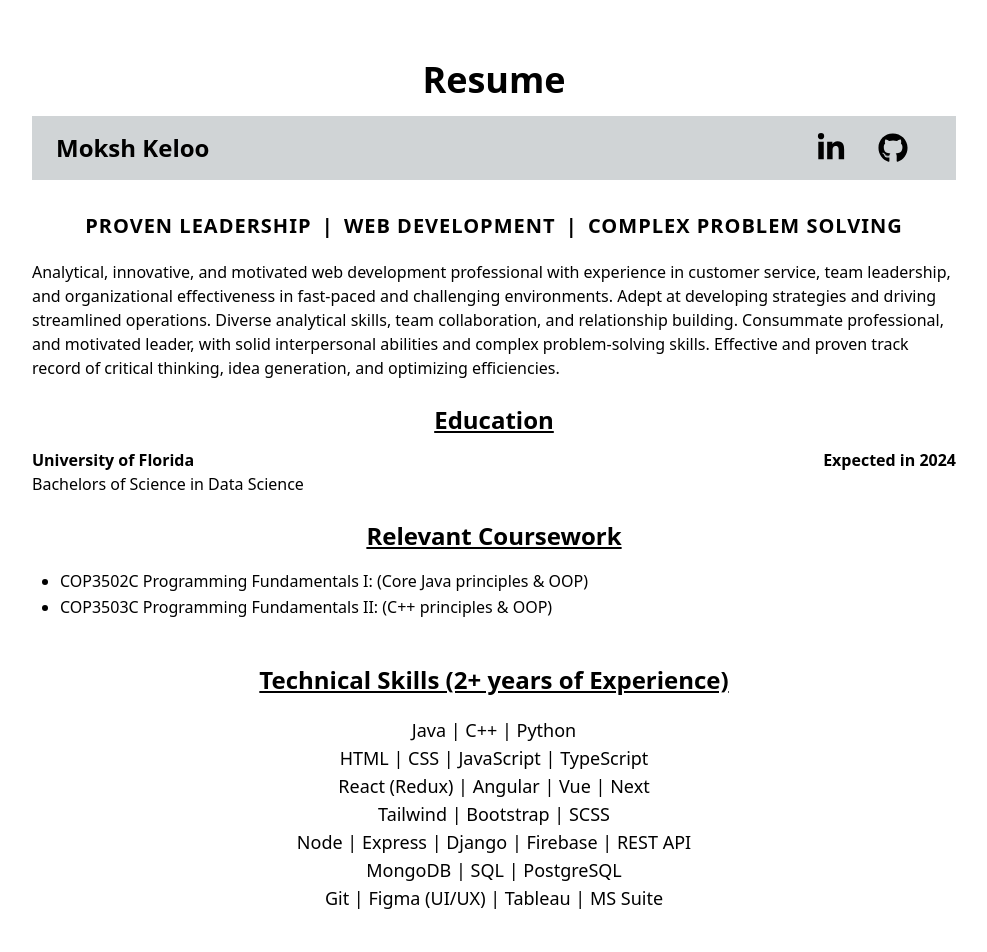
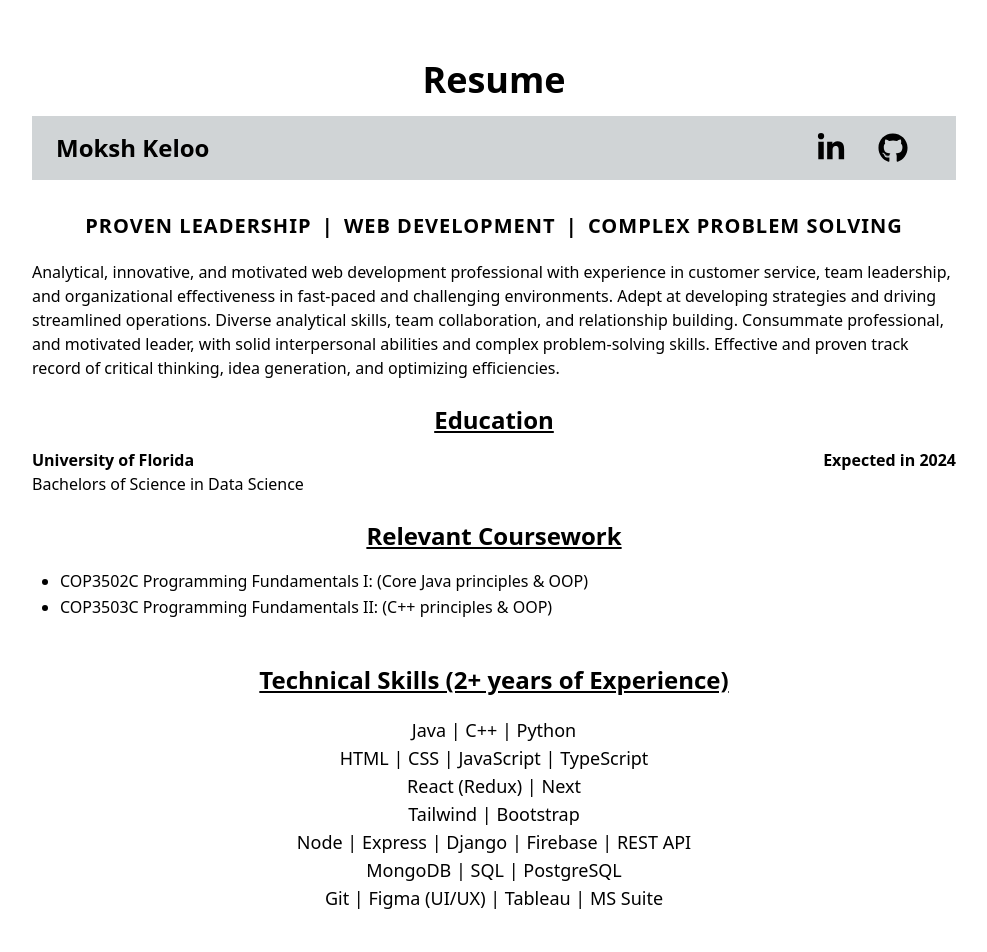
Before and after one commit to mkeloo/Resume, a React (Create React App) app: page / in a window 1280 px wide. Shown: the top 952 px of the page, without its empty margins (146-1133 px from the left). Built offline with nearby package versions, Linux system fonts and the light colour scheme; the HTML template or start-up script is replaced by a standard one.

Commit message:
Update Resume.jsx

```diff
--- a/src/components/Resume.jsx
+++ b/src/components/Resume.jsx
@@ -124,9 +124,9 @@ const Resume = () => {
           <br />
           HTML | CSS | JavaScript | TypeScript
           <br />
-          React (Redux) | Angular | Vue | Next
+          React (Redux) | Next
           <br />
-          Tailwind | Bootstrap | SCSS
+          Tailwind | Bootstrap
           <br />
           Node | Express | Django | Firebase | REST API
           <br />
```
